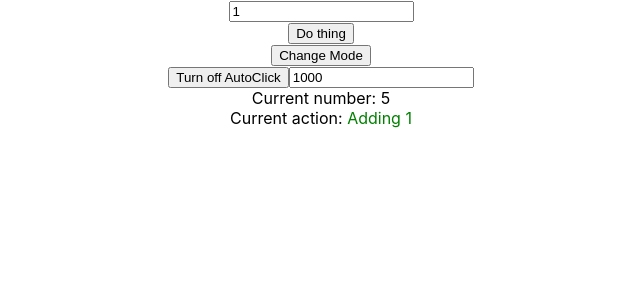
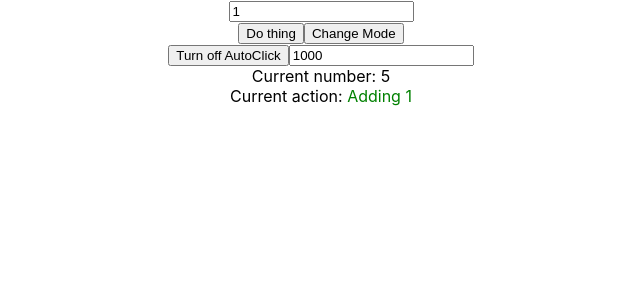
Before and after one commit to NforceCode/react-classtasks, a React (Create React App) app: page / in a window 1280 px wide. Shown: the top 300 px of the page, without its empty margins (319-959 px from the left). Built offline with nearby package versions, Linux system fonts and the light colour scheme.

Commit message:
Refactor project structure

```diff
--- a/src/components/Counter/Button/index.jsx
+++ /dev/null
@@ -1,19 +0,0 @@
-import React, { Component } from 'react';
-
-class Button extends Component {
-  constructor(props) {
-    super(props);
-
-  }
-
-  render() {
-    const {changeValue, step, text} = this.props
-    return (
-      <div>
-        <button onClick={() =>{changeValue(step)}}>{text}</button>
-      </div>
-    );
-  }
-}
-
-export default Button;
--- a/src/components/Counter/index.jsx
+++ /dev/null
@@ -1,54 +0,0 @@
-import React, { Component } from 'react';
-import AutoClicker from './AutoClicker';
-import Button from './Button';
-
-const spanStyleIncrementing = {
-  color: 'green',
-};
-const spanStyleDecrementing = {
-  color: 'red',
-};
-
-class Counter extends Component {
-  constructor(props) {
-    super(props);
-    this.state = {
-      counter: 0,
-      isIncrementing: true,
-    };
-  }
-
-  changeValue = (number) => {
-    const { counter, isIncrementing } = this.state;
-    let newCounter;
-    isIncrementing ? (newCounter = counter + number) : (newCounter = counter - number);
-
-    this.setState({ counter: newCounter });
-  };
-
-  changeMode = () => {
-    const { isIncrementing } = this.state;
-    this.setState({ isIncrementing: !isIncrementing });
-  };
-
-  render() {
-    const { step } = this.props;
-    const { counter, isIncrementing } = this.state;
-    return (
-      <div>
-        <Button changeValue={this.changeValue} step={step} text={`Do thing`} />
-        <button onClick={this.changeMode}>Change Mode</button>
-        <AutoClicker changeValue={this.changeValue} step={step}/>
-        <div>Current number: {counter}</div>
-        <div>
-          Current action:{' '}
-          <span style={isIncrementing? spanStyleIncrementing : spanStyleDecrementing}>
-            {isIncrementing ? `Adding ${step}` : `Subtracting ${step}`}
-          </span>
-        </div>
-      </div>
-    );
-  }
-}
-
-export default Counter;
--- /dev/null
+++ b/src/components/CounterController/Counter/index.jsx
@@ -0,0 +1,21 @@
+import React, { Component } from 'react';
+import AutoClicker from './AutoClicker';
+
+
+
+class Counter extends Component {
+
+  render() {
+    const { step , changeMode, changeValue} = this.props;
+
+    return (
+      <div>
+        <button onClick={()=>{this.changeValue(step)}} children={`Do thing`} />
+        <button onClick={changeMode}>Change Mode</button>
+        <AutoClicker changeValue={changeValue} step={step}/>
+      </div>
+    );
+  }
+}
+
+export default Counter;
--- /dev/null
+++ b/src/components/CounterController/CounterInfo/index.jsx
@@ -0,0 +1,27 @@
+import React from 'react';
+
+const spanStyleIncrementing = {
+  color: 'green',
+};
+const spanStyleDecrementing = {
+  color: 'red',
+};
+
+const CounterInfo = (props) => {
+  const { isIncrementing, step, counter } =props;
+  return (
+    <div>
+      <div>Current number: {counter}</div>
+      <div>
+        Current action:{' '}
+        <span
+          style={isIncrementing ? spanStyleIncrementing : spanStyleDecrementing}
+        >
+          {isIncrementing ? `Adding ${step}` : `Subtracting ${step}`}
+        </span>
+      </div>
+    </div>
+  );
+};
+
+export default CounterInfo;
--- a/src/components/CounterController/index.jsx
+++ b/src/components/CounterController/index.jsx
@@ -1,24 +1,41 @@
 import React from 'react';
-import Counter from '../Counter';
+import Counter from './Counter';
+import CounterInfo from './CounterInfo';
 
 class CounterController extends React.Component {
   constructor(props) {
     super(props);
     this.state ={
       step : 1,
+      counter: 0,
+      isIncrementing: true
     }
   }
+
+  changeValue = (number) => {
+    const { counter, isIncrementing } = this.state;
+    let newCounter;
+    isIncrementing ? (newCounter = counter + number) : (newCounter = counter - number);
+
+    this.setState({ counter: newCounter });
+  };
+
+  changeMode = () => {
+    const { isIncrementing } = this.state;
+    this.setState({ isIncrementing: !isIncrementing });
+  };
 
   changeStep = ({target: {value}}) => {
     this.setState({step: Number(value)})
   }
 
   render() {
-    const {step} = this.state;
+    const {step, counter, isIncrementing} = this.state;
     return (
       <div className='CounterController'>
         <input type='number' placeholder='step' value={step}  onChange={this.changeStep}/>
-        <Counter step={step} />
+        <Counter step={step}  counter={counter} changeMode={this.changeMode}  changeValue={this.changeValue}/>
+        <CounterInfo step={step} counter={counter} isIncrementing={isIncrementing} />
       </div>
     );
   }
```
Also changed, not shown: src/components/CounterController/Counter/AutoClicker/index.jsx (renamed from src/components/Counter/AutoClicker/index.jsx).
